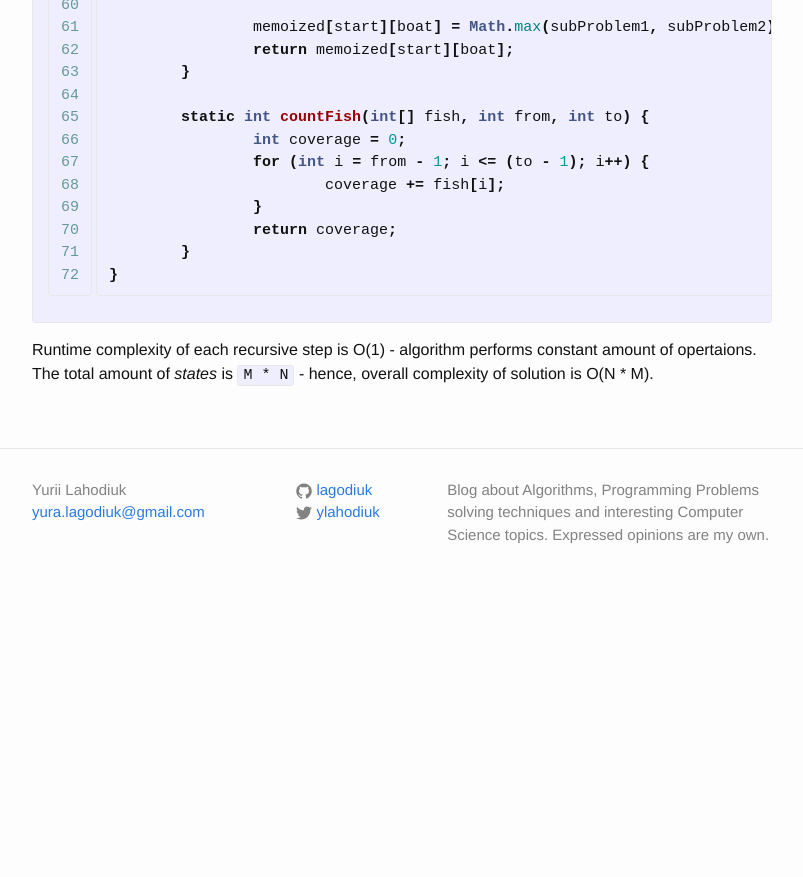
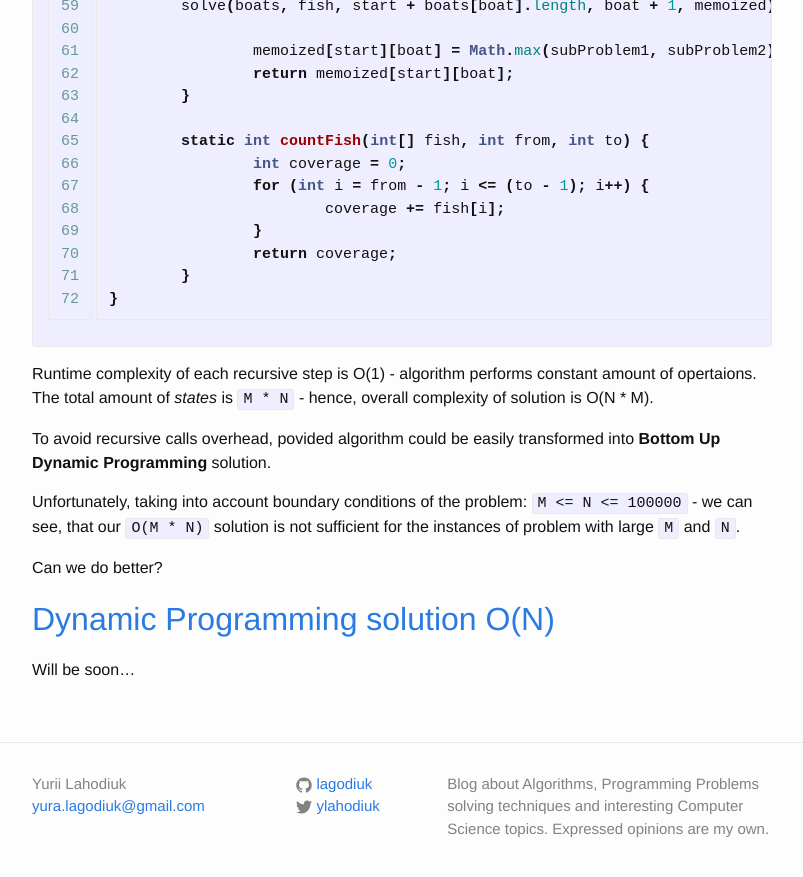
Before and after one commit to lagodiuk/lagodiuk.github.io, a Jekyll site: the page built from _posts/2016-01-24-spoj_mfish_solution.md, in a window 1280 px wide and 900 px high, scrolled down 9674 px. Shown: the top 877 px of the window, without its empty margins (238-1041 px from the left). Built offline with Jekyll 4.4.1, drawn with Linux system fonts in a browser that asks for light colours; Markdown is read by kramdown in place of the engine named in the settings; before the commit the page ends 10280 px from its top, so only the background shows below that; some of the changed text lies outside the part shown.

Commit message:
Updated post a bit...

```diff
--- a/_posts/2016-01-24-spoj_mfish_solution.md
+++ b/_posts/2016-01-24-spoj_mfish_solution.md
@@ -19,6 +19,7 @@ Analysis and solution of the problem: http://www.spoj.com/problems/MFISH/
 * <a href="#modelling-the-problem"> Modelling the problem </a>
 * <a href="#brute-force-solution"> Brute Force solution </a>
 * <a href="#dynamic-programming-solution-o-n-m"> Dynamic Programming solution O(N * M) </a>
+* <a href="#dynamic-programming-solution-o-n"> Dynamic Programming solution O(N) </a>
 
 ## [Description of the problem](#description-of-the-problem)
 
@@ -351,3 +352,13 @@ public class MFISH {
 
 Runtime complexity of each recursive step is O(1) - algorithm performs constant amount of opertaions.
 The total amount of *states* is `M * N` - hence, overall complexity of solution is O(N * M).
+
+To avoid recursive calls overhead, povided algorithm could be easily transformed into **Bottom Up Dynamic Programming** solution.
+
+Unfortunately, taking into account boundary conditions of the problem: `M <= N <= 100000` - we can see, that our `O(M * N)` solution is not sufficient for the instances of problem with large `M` and `N`.
+
+Can we do better?
+
+## [Dynamic Programming solution O(N)](#dynamic-programming-solution-o-n)
+
+Will be soon...
```
Also changed, not shown: 2 other files.
